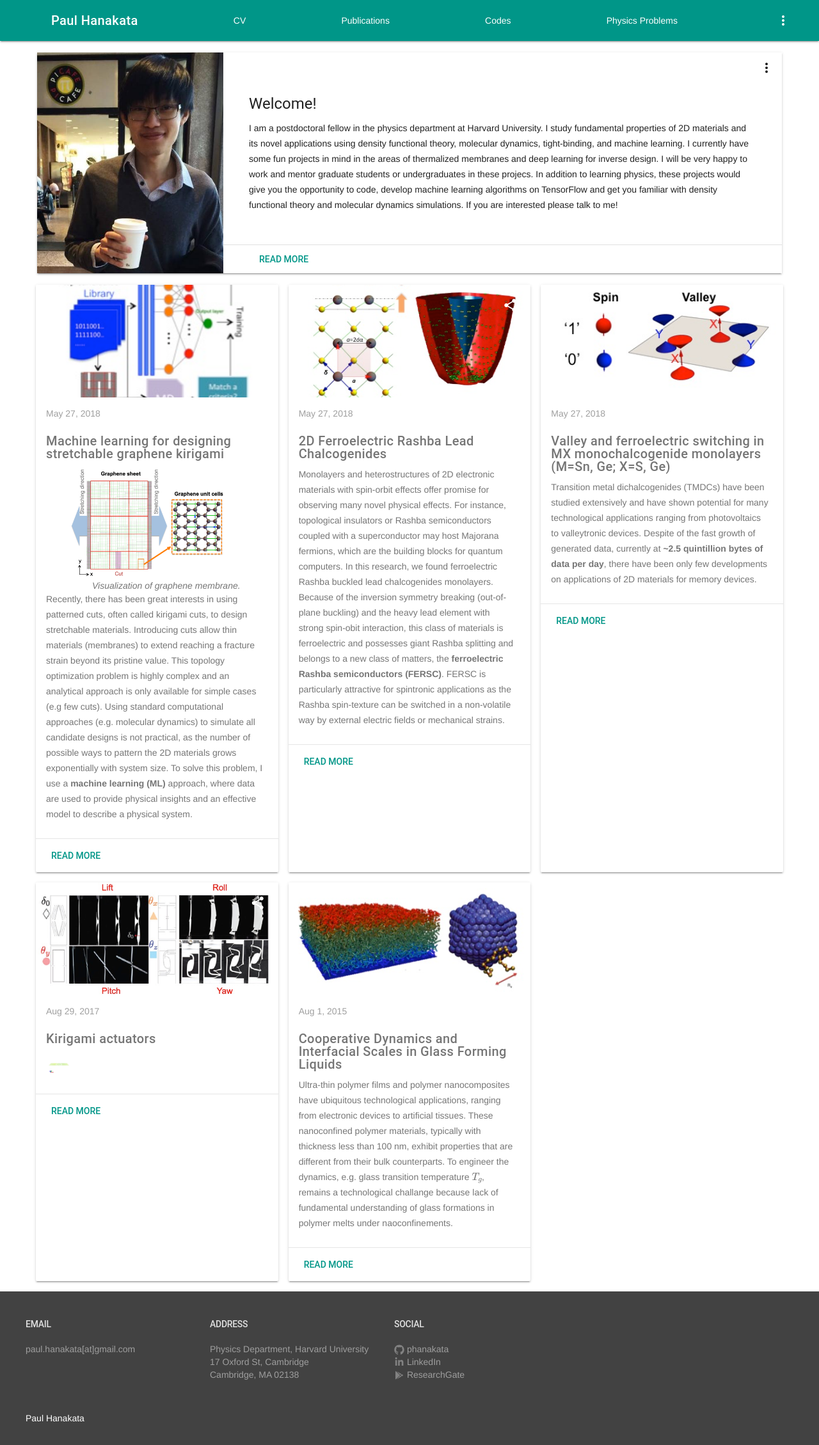
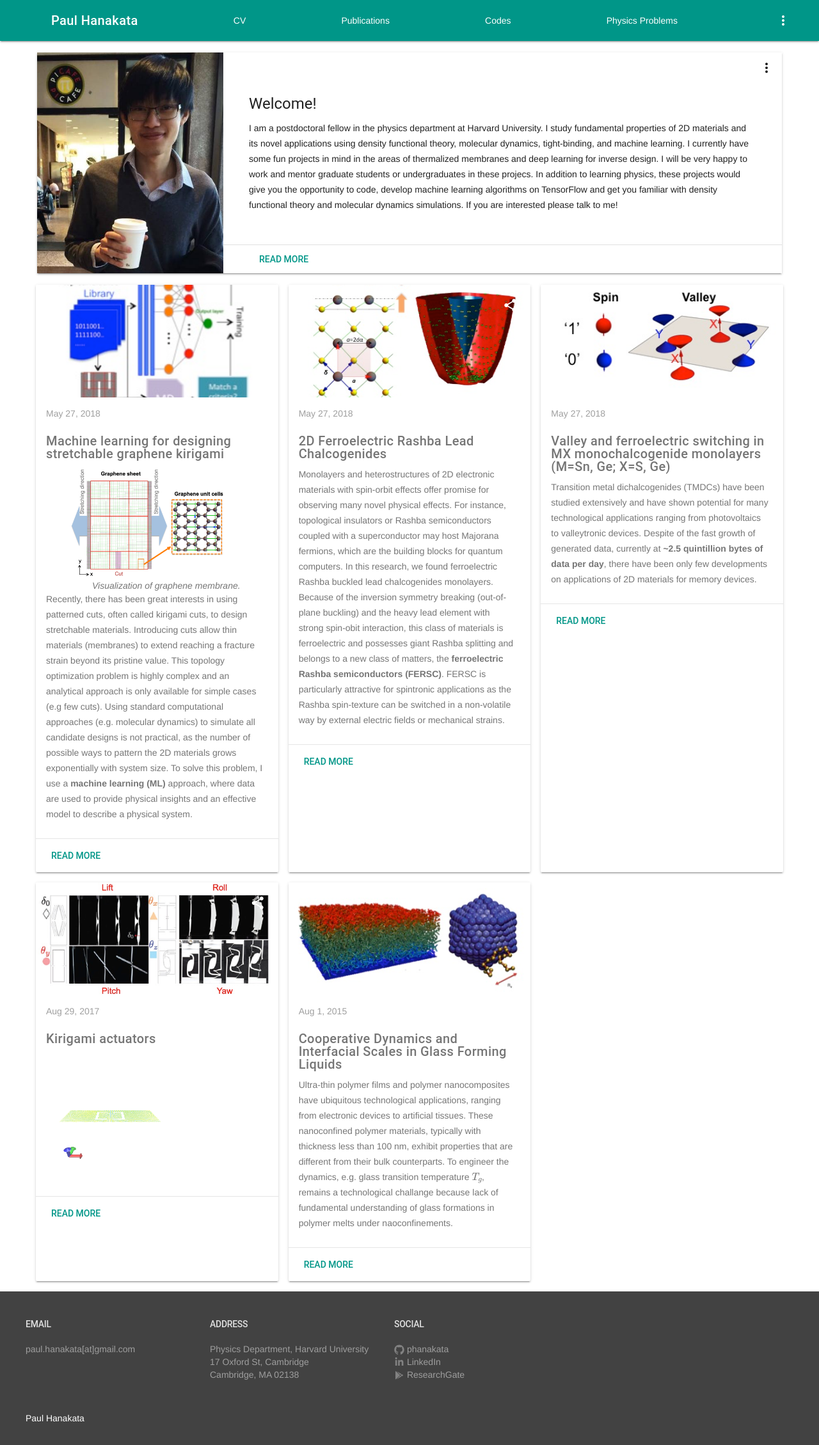
Before and after one commit to phanakata/phanakata.github.io, a Jekyll site: the page built from index.html, in a window 1280 px wide. Shown: the whole page at 64% size. Built offline with Jekyll 4.4.1, drawn with Linux system fonts in a browser that asks for light colours; formulas are drawn with MathJax 3.

Commit message:
Update 2017-08-29-kirigami.markdown

```diff
--- a/_posts/2017-08-29-kirigami.markdown
+++ b/_posts/2017-08-29-kirigami.markdown
@@ -7,9 +7,8 @@ image: /img/4actuators.jpg
 author: Paul Hanakata
 ---
 ##### Kirigami actuators
-<img src="/img/MoS2Actuator.gif" width="40" height="40" />
+<img src="/img/MoS2Actuator.gif" width="200" height="200" />
 
-![Alt Text](/img/MoS2Actuator.gif)
 <table class="image" align="center">
 <caption align="bottom">{{ "<i> text </i>" }}</caption>
 <tr><td>
```
